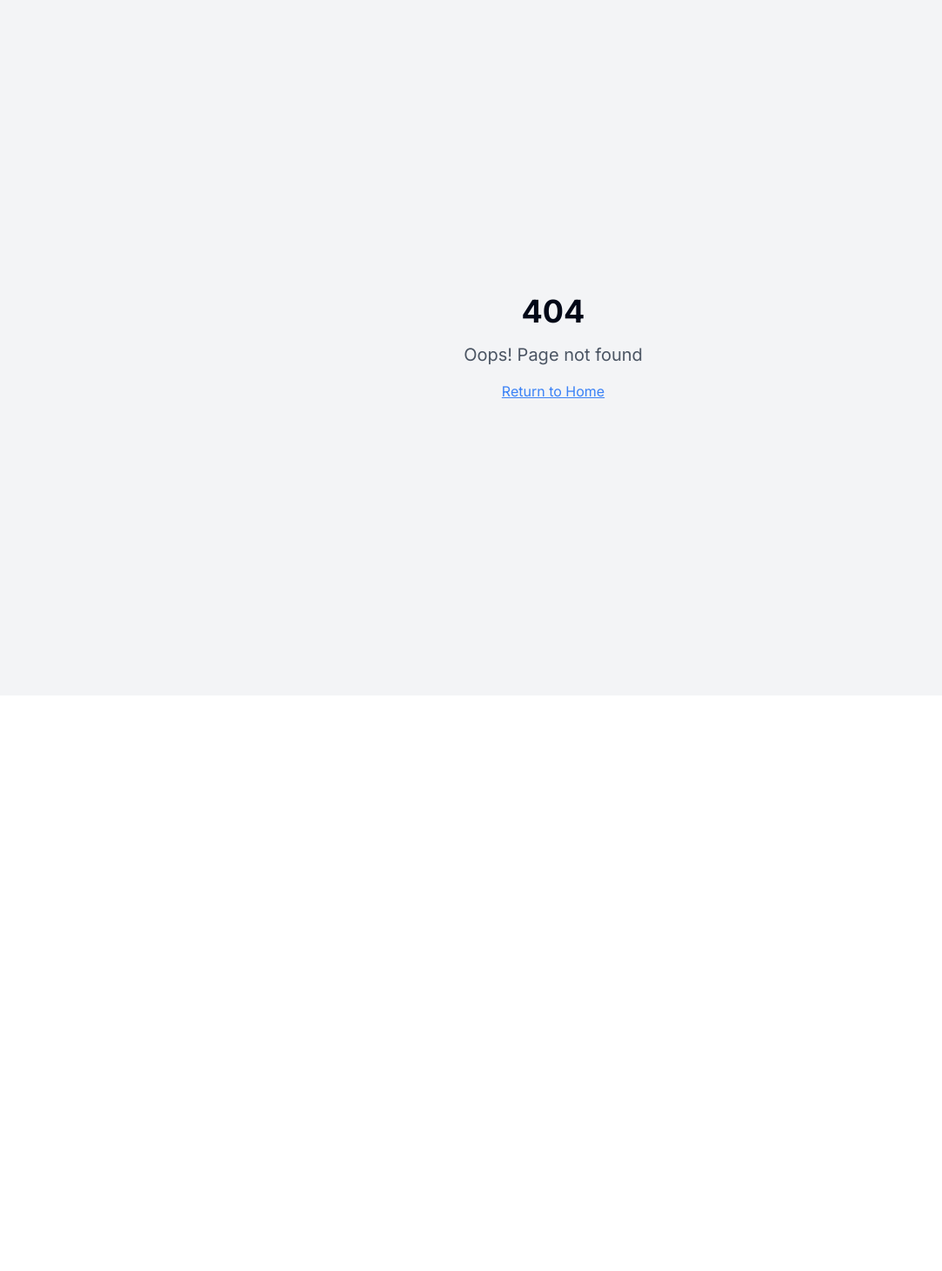
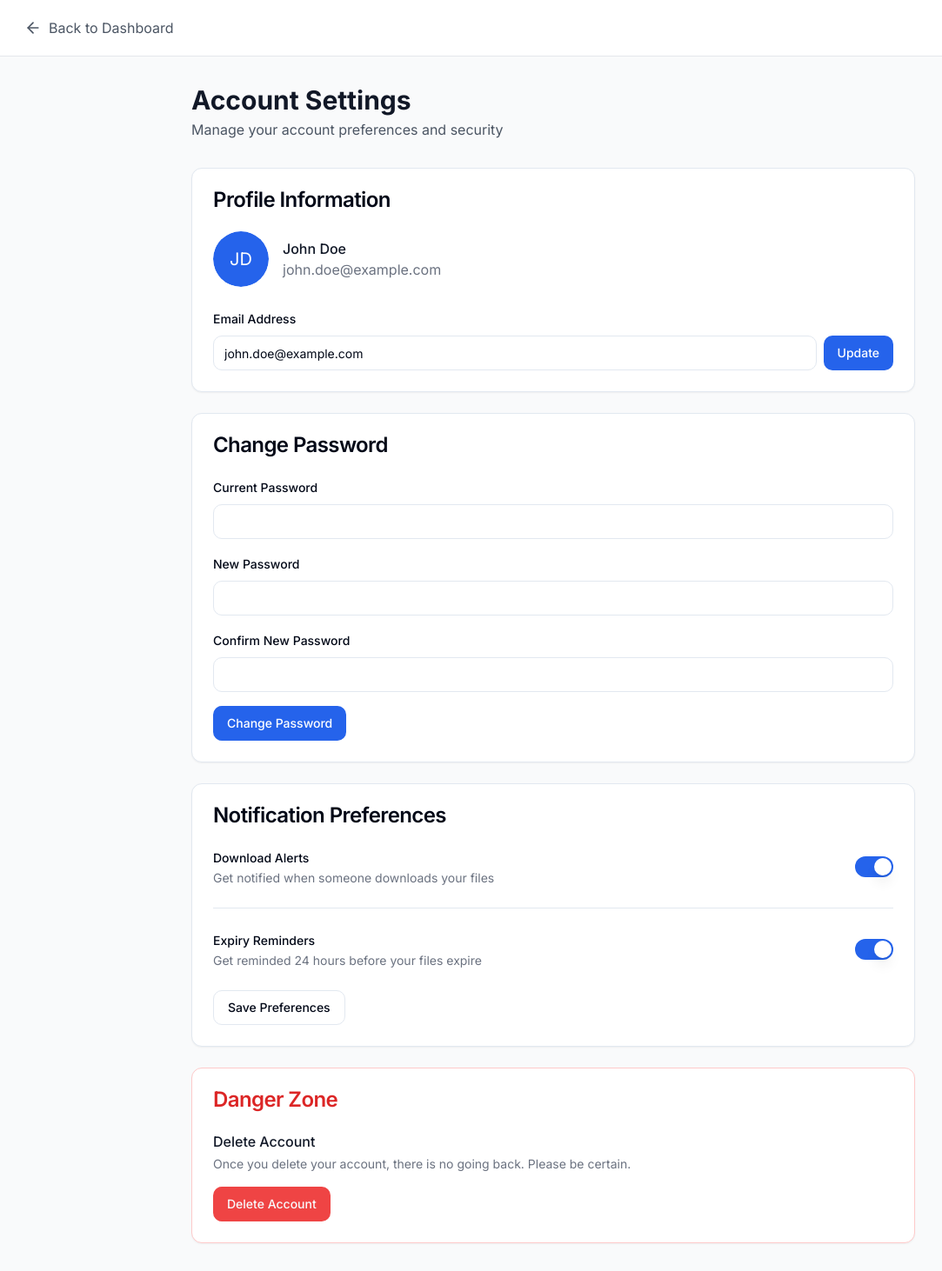
Before and after one commit to basitsaiyed/FileShare-frontend, a React (Vite) app: page /account-settings in a window 1280 px wide. Before the commit this address had no page. Shown: the whole page at 87% size, without its empty margins (4-1087 px from the left). Before the commit the page ends 800 px from the top, so only its background shows below. Built offline with nearby package versions, Linux system fonts and the light colour scheme.

Commit message:
Remove billing from profile dropdown
Remove billing option and create account settings page.

```diff
--- a/src/App.tsx
+++ b/src/App.tsx
@@ -8,6 +8,7 @@ import Index from "./pages/Index";
 import Login from "./pages/Login";
 import SignUp from "./pages/SignUp";
 import Dashboard from "./pages/Dashboard";
+import AccountSettings from "./pages/AccountSettings";
 import NotFound from "./pages/NotFound";
 
 const queryClient = new QueryClient();
@@ -23,6 +24,7 @@ const App = () => (
           <Route path="/login" element={<Login />} />
           <Route path="/signup" element={<SignUp />} />
           <Route path="/dashboard" element={<Dashboard />} />
+          <Route path="/account-settings" element={<AccountSettings />} />
           {/* ADD ALL CUSTOM ROUTES ABOVE THE CATCH-ALL "*" ROUTE */}
           <Route path="*" element={<NotFound />} />
         </Routes>
--- /dev/null
+++ b/src/pages/AccountSettings.tsx
@@ -0,0 +1,202 @@
+
+import { useState } from "react";
+import { Button } from "@/components/ui/button";
+import { Input } from "@/components/ui/input";
+import { Card, CardContent, CardHeader, CardTitle } from "@/components/ui/card";
+import { Label } from "@/components/ui/label";
+import { Switch } from "@/components/ui/switch";
+import { Separator } from "@/components/ui/separator";
+import { Avatar, AvatarFallback } from "@/components/ui/avatar";
+import { ArrowLeft } from "lucide-react";
+import { Link } from "react-router-dom";
+import { toast } from "sonner";
+
+const AccountSettings = () => {
+  const [email, setEmail] = useState("john.doe@example.com");
+  const [currentPassword, setCurrentPassword] = useState("");
+  const [newPassword, setNewPassword] = useState("");
+  const [confirmPassword, setConfirmPassword] = useState("");
+  const [downloadAlerts, setDownloadAlerts] = useState(true);
+  const [expiryReminders, setExpiryReminders] = useState(true);
+
+  const handleEmailUpdate = () => {
+    toast.success("Email updated successfully!");
+  };
+
+  const handlePasswordChange = () => {
+    if (newPassword !== confirmPassword) {
+      toast.error("Passwords do not match!");
+      return;
+    }
+    toast.success("Password changed successfully!");
+    setCurrentPassword("");
+    setNewPassword("");
+    setConfirmPassword("");
+  };
+
+  const handleNotificationUpdate = () => {
+    toast.success("Notification preferences updated!");
+  };
+
+  return (
+    <div className="min-h-screen bg-gray-50">
+      {/* Header */}
+      <header className="bg-white border-b border-gray-200 sticky top-0 z-40">
+        <div className="max-w-7xl mx-auto px-4 sm:px-6 lg:px-8">
+          <div className="flex items-center h-16">
+            <Link to="/dashboard" className="flex items-center space-x-2 text-gray-600 hover:text-gray-900">
+              <ArrowLeft className="w-5 h-5" />
+              <span>Back to Dashboard</span>
+            </Link>
+          </div>
+        </div>
+      </header>
+
+      {/* Main Content */}
+      <main className="max-w-4xl mx-auto px-4 sm:px-6 lg:px-8 py-8">
+        <div className="mb-8">
+          <h1 className="text-3xl font-bold text-gray-900">Account Settings</h1>
+          <p className="text-gray-600 mt-1">Manage your account preferences and security</p>
+        </div>
+
+        <div className="space-y-6">
+          {/* Profile Section */}
+          <Card>
+            <CardHeader>
+              <CardTitle>Profile Information</CardTitle>
+            </CardHeader>
+            <CardContent className="space-y-6">
+              <div className="flex items-center space-x-4">
+                <Avatar className="h-16 w-16">
+                  <AvatarFallback className="bg-primary text-white text-xl">JD</AvatarFallback>
+                </Avatar>
+                <div>
+                  <h3 className="font-medium text-gray-900">John Doe</h3>
+                  <p className="text-gray-500">{email}</p>
+                </div>
+              </div>
+
+              <div className="space-y-2">
+                <Label htmlFor="email">Email Address</Label>
+                <div className="flex space-x-2">
+                  <Input
+                    id="email"
+                    type="email"
+                    value={email}
+                    onChange={(e) => setEmail(e.target.value)}
+                    className="flex-1"
+                  />
+                  <Button onClick={handleEmailUpdate}>Update</Button>
+                </div>
+              </div>
+            </CardContent>
+          </Card>
+
+          {/* Password Section */}
+          <Card>
+            <CardHeader>
+              <CardTitle>Change Password</CardTitle>
+            </CardHeader>
+            <CardContent className="space-y-4">
+              <div className="space-y-2">
+                <Label htmlFor="current-password">Current Password</Label>
+                <Input
+                  id="current-password"
+                  type="password"
+                  value={currentPassword}
+                  onChange={(e) => setCurrentPassword(e.target.value)}
+                />
+              </div>
+
+              <div className="space-y-2">
+                <Label htmlFor="new-password">New Password</Label>
+                <Input
+                  id="new-password"
+                  type="password"
+                  value={newPassword}
+                  onChange={(e) => setNewPassword(e.target.value)}
+                />
+              </div>
+
+              <div className="space-y-2">
+                <Label htmlFor="confirm-password">Confirm New Password</Label>
+                <Input
+                  id="confirm-password"
+                  type="password"
+                  value={confirmPassword}
+                  onChange={(e) => setConfirmPassword(e.target.value)}
+                />
+              </div>
+
+              <Button onClick={handlePasswordChange} className="bg-primary hover:bg-primary-600">
+                Change Password
+              </Button>
+            </CardContent>
+          </Card>
+
+          {/* Notifications Section */}
+          <Card>
+            <CardHeader>
+              <CardTitle>Notification Preferences</CardTitle>
+            </CardHeader>
+            <CardContent className="space-y-6">
+              <div className="flex items-center justify-between">
+                <div className="space-y-0.5">
+                  <Label>Download Alerts</Label>
+                  <p className="text-sm text-gray-500">
+                    Get notified when someone downloads your files
+                  </p>
+                </div>
+                <Switch
+                  checked={downloadAlerts}
+                  onCheckedChange={setDownloadAlerts}
+                />
+              </div>
+
+              <Separator />
+
+              <div className="flex items-center justify-between">
+                <div className="space-y-0.5">
+                  <Label>Expiry Reminders</Label>
+                  <p className="text-sm text-gray-500">
+                    Get reminded 24 hours before your files expire
+                  </p>
+                </div>
+                <Switch
+                  checked={expiryReminders}
+                  onCheckedChange={setExpiryReminders}
+                />
+              </div>
+
+              <Button onClick={handleNotificationUpdate} variant="outline">
+                Save Preferences
+              </Button>
+            </CardContent>
+          </Card>
+
+          {/* Danger Zone */}
+          <Card className="border-red-200">
+            <CardHeader>
+              <CardTitle className="text-red-600">Danger Zone</CardTitle>
+            </CardHeader>
+            <CardContent>
+              <div className="space-y-4">
+                <div>
+                  <h4 className="font-medium text-gray-900">Delete Account</h4>
+                  <p className="text-sm text-gray-500 mt-1">
+                    Once you delete your account, there is no going back. Please be certain.
+                  </p>
+                </div>
+                <Button variant="destructive">
+                  Delete Account
+                </Button>
+              </div>
+            </CardContent>
+          </Card>
+        </div>
+      </main>
+    </div>
+  );
+};
+
+export default AccountSettings;
--- a/src/pages/Dashboard.tsx
+++ b/src/pages/Dashboard.tsx
@@ -4,6 +4,7 @@ import { Button } from "@/components/ui/button";
 import { Input } from "@/components/ui/input";
 import { Avatar, AvatarFallback } from "@/components/ui/avatar";
 import { DropdownMenu, DropdownMenuContent, DropdownMenuItem, DropdownMenuTrigger } from "@/components/ui/dropdown-menu";
+import { Link } from "react-router-dom";
 import FileCard from "@/components/FileCard";
 import UploadModal from "@/components/UploadModal";
 import { toast } from "sonner";
@@ -87,8 +88,9 @@ const Dashboard = () => {
                   </Button>
                 </DropdownMenuTrigger>
                 <DropdownMenuContent className="w-56 bg-white border border-gray-200 shadow-lg" align="end">
-                  <DropdownMenuItem>Account Settings</DropdownMenuItem>
-                  <DropdownMenuItem>Billing</DropdownMenuItem>
+                  <DropdownMenuItem asChild>
+                    <Link to="/account-settings">Account Settings</Link>
+                  </DropdownMenuItem>
                   <DropdownMenuItem>Support</DropdownMenuItem>
                   <DropdownMenuItem>Log Out</DropdownMenuItem>
                 </DropdownMenuContent>
```
